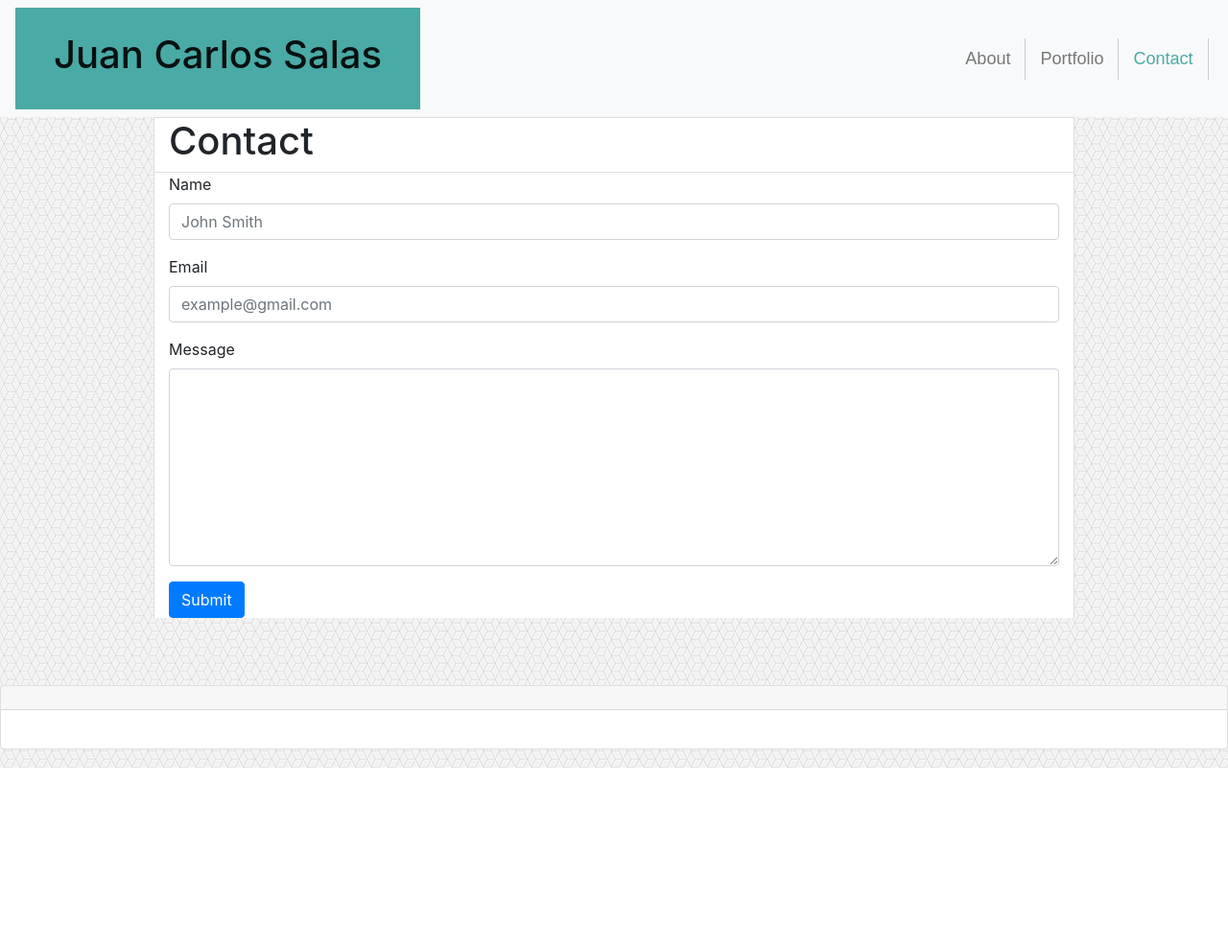
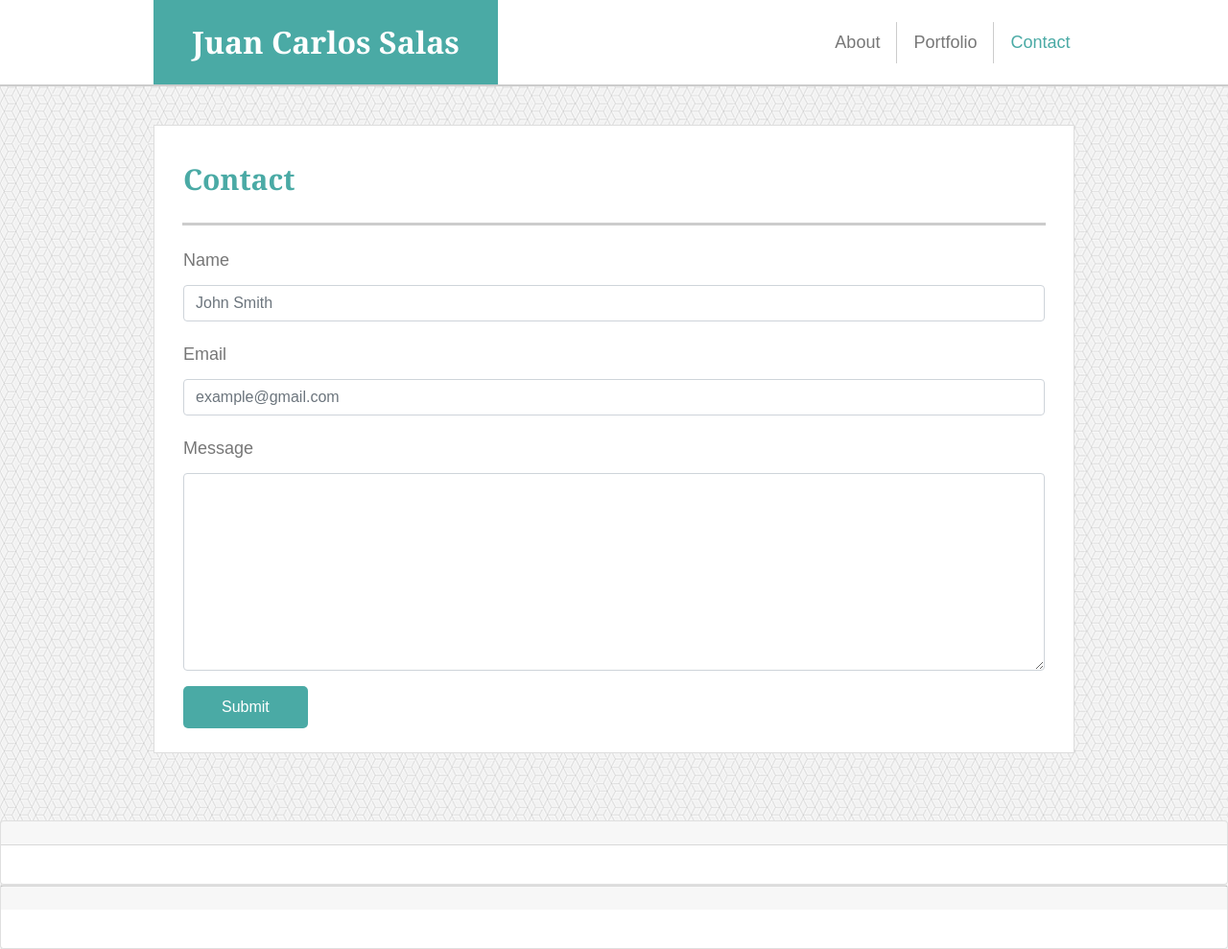
Before and after one commit to juancsalas/Bootstrap-Portfolio, a plain HTML site: page contact.html in a window 1280 px wide. Shown: the whole page at 96% size. Before the commit the page ends 800 px from the top, so only its background shows below. Drawn offline with nearby package versions, Linux system fonts and the light colour scheme.

Commit message:
Worked on Contact and edited style and index

```diff
--- a/assets/css/style.css
+++ b/assets/css/style.css
@@ -32,6 +32,11 @@ body {
 
 }
 
+#navbarNavAltMarkup {
+    padding-top: 8px;
+    padding-bottom: 8px;
+}
+
 .name {
     margin-bottom: 0;
     color: white;
@@ -46,13 +51,14 @@ body {
     color: #777777;
     font-family: Arial, Helvetica, sans-serif;
     font-size: 18px;
-    padding-left:15px;
-    padding-right: 15px;
+    padding-left:17px;
+    padding-right: 17px;
     border-right: 1px solid #cccccc;
 }
 
-#contact {
+#contactLink {
     border-right: none;
+    padding-right: 0px;
 }
 
 /* CSS to make text change when mouse hovers over */
@@ -67,7 +73,7 @@ body {
 
 /* End of all CSS for Header */
 
-/* Start of CSS for About Me body */
+/* Start of CSS for About Me Section */
 
 .row {
     width: 960px;
@@ -77,11 +83,36 @@ body {
     border-left: 1px solid #dddddd;
 }
 
+/* CSS for the main body heading */
 .col-lg-12 {
     border-top: 1px solid #dddddd;
+    padding-left: 30px;
+    padding-right: 30px;
 }
 
-.aboutMe {
+/* CSS for the gray line */
+.divdingLine {
+    margin: 19px 14px 18px 14px;
+    border: 0px;
+    background-color: #cccccc;
+    height: 3px;
+}
+
+/* CSS for bio picture */
+.col-lg-3 {
+    padding-left: 30px;
+}
+
+/* CSS for main body content */
+.col-lg-9 {
+    padding-right: 30px;
+        font-family: Arial, Helvetica, sans-serif;
+    color: #777777;
+    line-height: 2;
+    font-size: 18px;
+}
+
+.aboutMe, .contact {
     color: #4aaaa5;
     font-family: Georgia, 'Times New Roman', Times, serif;
     font-size: 30px;
@@ -89,9 +120,77 @@ body {
     padding-top: 38px;
 }
 
-.divdingLine {
-    margin: 19px 30px 18px 30px;
-    border: 0px;
-    background-color: #cccccc;
-    height: 3px;
+/* CSS for the embended links */
+.teams:link {
+    color: #777777;
 }
+
+.teams:visited {
+    color: #777777;
+}
+
+.teams:hover {
+    color: #4aaaa5;
+}
+
+.teams:active {
+    color: #4AC199;
+}
+
+/* End of CSS for About Me Section */
+
+/* Start of CSS for Contact Section */
+
+#formBox {
+    border-top: none;
+    border-bottom: 1px solid #dddddd;
+}
+form {
+    font-family: Arial, Helvetica, sans-serif;
+    color: #777777;
+    line-height: 2;
+    font-size: 18px;
+}
+
+input, textarea {
+    width: 97.5%;
+    padding: 10px;
+    border: 1px solid #cccccc;
+    font-size: 14px;
+}
+
+/* CSS for the Submit button */
+.btn.btn-primary {
+    background-color: #4aaaa5;
+    border: none;
+    outline: none;
+    color: white;
+    font-size: 16px;
+    padding: 10px 40px;
+    margin-bottom:25px;
+    cursor: pointer;
+    border-radius: 5px;
+    box-shadow: 0;
+}
+
+.btn-primary:not(:disabled):not(.disabled):active:active {
+    position: relative;
+    background-color: #4aaaa5;
+    box-shadow: 0 12px 16px 0 rgba(0,0,0,0.24),0 17px 50px 0 rgba(0,0,0,0.19);
+    transform: translateY(5px);
+    border: none;
+    outline: none;
+}
+
+.btn-primary:focus {
+    background-color: #4aaaa5;
+    box-shadow: 0 12px 16px 0 rgba(0,0,0,0.24),0 17px 50px 0 rgba(0,0,0,0.19);
+    border: none;
+    outline: none;
+}
+
+.btn.btn-primary:hover {
+    box-shadow: 0 12px 16px 0 rgba(0,0,0,0.24),0 17px 50px 0 rgba(0,0,0,0.19);
+    border: none;
+    outline: none;
+}
--- a/contact.html
+++ b/contact.html
@@ -12,9 +12,13 @@
 
 <body>
 
-    <nav class="navbar navbar-expand-lg navbar-light bg-light">
+    <!-- Everthing in class "wrapper" is for the upper nav section -->
+    <div class="wrapper">
+        <nav class="navbar navbar-expand-lg navbar-light bg-white">
 
-        <a class="navbar-brand" href="#"><h1>Juan Carlos Salas</h1></a>
+            <a class="navbar-brand" href="index.html">
+                <h1 class="name">Juan Carlos Salas</h1>
+            </a>
 
             <button class="navbar-toggler" type="button" data-toggle="collapse" data-target="#navbarNavAltMarkup" aria-controls="navbarNavAltMarkup" aria-expanded="false" aria-label="Toggle navigation">
                 <span class="navbar-toggler-icon"></span>
@@ -22,24 +26,32 @@
 
             <div class="collapse navbar-collapse" id="navbarNavAltMarkup">
                 <div class="navbar-nav ml-auto">
-                <a class="nav-item nav-link" href="index.html">About
+                    <a class="nav-item nav-link" href="index.html">About <span class="sr-only">(current)</span></a>
                     <a class="nav-item nav-link" href="portfolio.html">Portfolio</a>
-                <a class="nav-item nav-link active" href="contact.html">Contact</a> <span class="sr-only">(current)</span></a>
+                    <a class="nav-item nav-link active" id="contactLink" href="contact.html">Contact</a>
                 </div>
             </div>
         </nav>
+    </div>
 
+    <!-- Start of container for the contact forms -->
     <div class="container">
         <div class="row">
             <div class="col-lg-12">
-            <div class="page-header">
-                <h1>Contact</h1>
-            </div>
+                <h1 class="contact">Contact</h1>
             </div>
         </div>
 
+        <!-- Code for the gray line -->
+        <div class="row rowBody">
+            <div class="col-lg">
+                <hr class="divdingLine">
+            </div>
+        </div>
+
+
         <div class="row">
-            <div class="col-lg-12">
+            <div class="col-lg-12" id="formBox">
                 <form>
                     <div class="form-group">
                         <label for="fullName">Name</label>
@@ -67,6 +79,15 @@
         <div class="card-body"></div>
     </div>
 
+    <div class="card">
+        <div class="card-footer"></div>
+        <div class="card-body"></div>
+    </div>
+
+    <!-- Javascript links from Bootstrap -->
+    <script src="https://code.jquery.com/jquery-3.3.1.slim.min.js" integrity="sha384-q8i/X+965DzO0rT7abK41JStQIAqVgRVzpbzo5smXKp4YfRvH+8abtTE1Pi6jizo" crossorigin="anonymous"></script>
+    <script src="https://cdnjs.cloudflare.com/ajax/libs/popper.js/1.14.3/umd/popper.min.js" integrity="sha384-ZMP7rVo3mIykV+2+9J3UJ46jBk0WLaUAdn689aCwoqbBJiSnjAK/l8WvCWPIPm49" crossorigin="anonymous"></script>
+    <script src="https://stackpath.bootstrapcdn.com/bootstrap/4.1.3/js/bootstrap.min.js" integrity="sha384-ChfqqxuZUCnJSK3+MXmPNIyE6ZbWh2IMqE241rYiqJxyMiZ6OW/JmZQ5stwEULTy" crossorigin="anonymous"></script>
 </body>
 
 </html>
```
Also changed, not shown: index.html (+13 -9 lines). Lines whose indentation alone changed are shown as unchanged.
